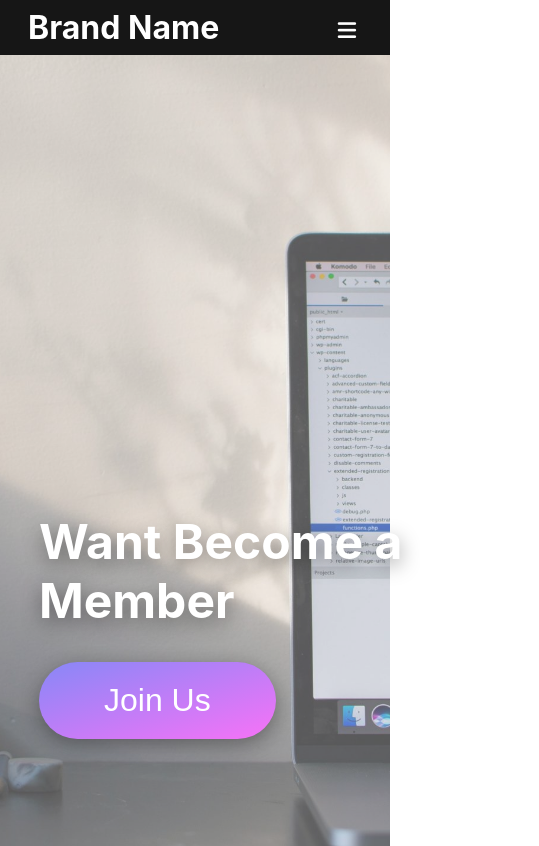
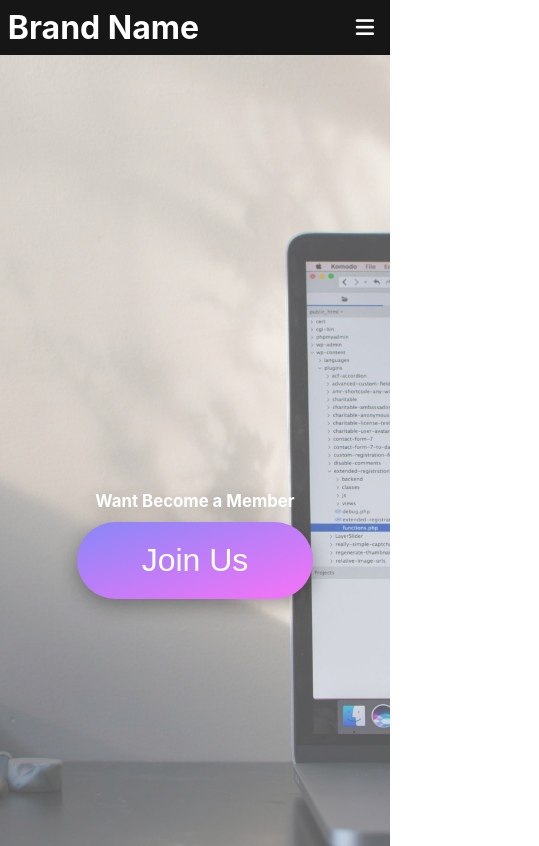
Before and after one commit to Yousuf9o5/React-First-Project, a React (Create React App) app: page / in a window 390 px wide. Shown: the top 846 px of the page, 539 px wide, since content can reach past the window. Built offline with nearby package versions, Linux system fonts and the light colour scheme.

Commit message:
add some stuff

```diff
--- a/src/App.css
+++ b/src/App.css
@@ -3,7 +3,7 @@
 * {
   -moz-box-sizing: border-box;
   -webkit-box-sizing: border-box;
-   box-sizing: border-box;
+  box-sizing: border-box;
 }
 
 body,
@@ -11,7 +11,6 @@ html {
   margin: 0px;
   padding: 0px;
   width: 100%;
-  height: 100%;
 }
 
 a {
--- a/src/App.js
+++ b/src/App.js
@@ -4,12 +4,12 @@ import Cards from "./component/Card section/Cards";
 
 import "./App.css";
 
-function App() {
+function App(x) {
   return (
     <div>
-      <Nav />
+      <Nav click={x.click} />
       <JoinSec />
-      <Cards />
+      {/* <Cards /> */}
     </div>
   );
 }
--- a/src/component/Card section/Card info.js
+++ b/src/component/Card section/Card info.js
@@ -1,6 +1,7 @@
 function CardsInfo() {
   const info = [
     {
+      id: 9,
       link: "#",
       imgadd:
         "https://th.bing.com/th/id/R.0bcd9b5bd143854c0e6e5338839452b1?rik=vQ6ZmrNYv6PW3g&pid=ImgRaw&r=0",
@@ -10,6 +11,7 @@ function CardsInfo() {
       Description: ".....",
     },
     {
+      id: 6,
       link: "#",
       imgadd:
         "https://th.bing.com/th/id/R.0bcd9b5bd143854c0e6e5338839452b1?rik=vQ6ZmrNYv6PW3g&pid=ImgRaw&r=0",
@@ -19,6 +21,7 @@ function CardsInfo() {
       Description: ".....",
     },
     {
+      id: 23,
       link: "#",
       imgadd:
         "https://th.bing.com/th/id/R.0bcd9b5bd143854c0e6e5338839452b1?rik=vQ6ZmrNYv6PW3g&pid=ImgRaw&r=0",
@@ -28,6 +31,7 @@ function CardsInfo() {
       Description: ".....",
     },
     {
+      id: 3,
       link: "#",
       imgadd:
         "https://th.bing.com/th/id/R.0bcd9b5bd143854c0e6e5338839452b1?rik=vQ6ZmrNYv6PW3g&pid=ImgRaw&r=0",
--- a/src/component/Card section/Cards.js
+++ b/src/component/Card section/Cards.js
@@ -5,6 +5,7 @@ import CardsLayout from "./Card layout";
 function mapping() {
   const info = CardsInfo().map((x) => (
     <CardsLayout
+      key={x.id}
       link={x.link}
       imgadd={x.imgadd}
       alt={x.alt}
--- a/src/component/Joining section folder/Join section css file.css
+++ b/src/component/Joining section folder/Join section css file.css
@@ -49,3 +49,22 @@
 .JoinSec .Joining-sec button:hover {
   opacity: 0.7;
 }
+
+@media (max-width: 700px) {
+  * {
+    font-size: 70%;
+  }
+  .JoinSec .Joining-sec {
+    position: absolute;
+    top: 50%;
+    text-align: center;
+    width: 100%;
+    margin: 0px;
+  }
+
+  .JoinSec .Joining-sec h1 {
+    width: 100%;
+    color: white;
+    text-shadow: rgba(0, 0, 0, 0.404) 0px 6px 20px;
+  }
+}
--- a/src/component/Nav bar folder/Nav bar css file.css
+++ b/src/component/Nav bar folder/Nav bar css file.css
@@ -1,4 +1,5 @@
 .navbar {
+  position: relative;
   background-color: #161616;
   color: white;
   display: flex;
@@ -19,22 +20,21 @@
   position: relative;
   font-size: 32px;
   font-weight: 700;
-  margin: 0.5rem;
-  left: 20px;
+  margin: 0.7rem;
 }
 
 .navigations {
-  position: relative;
   display: flex;
   margin: 0px;
   margin-left: 40px;
   padding: 0px;
+  z-index: 999;
 }
 
 .navigations li {
   position: relative;
   list-style: none;
-  font-size: 1.3rem;
+  font-size: 120%;
   margin: 0 7px;
 }
 
@@ -43,7 +43,7 @@
   font-weight: 700;
   color: white;
   display: block;
-  padding: 5px 15px;
+  padding: 10px 15px;
   border-radius: 10px;
   transition: all 0.3s ease;
 }
@@ -58,13 +58,17 @@
   align-items: center;
   justify-content: center;
 }
+.navbar button {
+  background-color: transparent;
+  border: none;
+}
 
 .navbar > .toggale {
+  display: none;
   position: absolute;
-  right: 1.5rem;
-  padding: 5px 10px;
-  align-items: center;
-  display: none;
+  right: 0px;
+  margin: 10px;
+  color: white;
 }
 
 .toggale > i {
@@ -80,59 +84,39 @@
 }
 
 @media (max-width: 1180px) {
-  .navbar {
-    width: 100%;
+  .links-section {
+    position: static;
+    background-color: #161616;
+    align-items: flex-start;
+    display: block;
   }
-
-  .links-section {
-    display: block;
-    width: 100%;
-  }
-
   .brand-name {
     display: block;
   }
-
   .navigations {
     display: none;
+    position: absolute;
+    background-color: #161616;
+    margin: 0px;
     width: 100%;
-    right: 5%;
+    font-size: 3rem;
+    padding: 10px 0px;
   }
-
-  .navigations li {
-    width: 100%;
-    height: 100%;
-    background-color: #161616;
-    border: 1px solid gray;
-    border-left: 0px;
-    border-right: 0px;
-    border-bottom: 0px;
-    flex-direction: row;
+  .navigations > li {
+    margin: 10px;
   }
-
-  .navbar div ul li a:hover {
-    background-color: transparent;
-    color: white;
+  .navigations > li > a {
+    border-bottom: 1px solid gray;
+    border-top: 1px solid gray;
+    border-radius: 0px;
+    top: -5px;
+    padding-top: 5px;
+    padding-bottom: 10px;
   }
-
-  .navigations.active {
-    display: flex;
-  }
-
-  .navbar > .toggale ~ li {
-    display: block;
-  }
-
-  .navbar > .toggale {
-    display: flex;
-    top: 15px;
-  }
-
-  .navigations li:hover {
-    background-color: #313131;
-  }
-
   .right-section-nav {
     display: none;
   }
+  .navbar > .toggale {
+    display: flex;
+  }
 }
--- a/src/component/Nav bar folder/Nav bar links info.js
+++ b/src/component/Nav bar folder/Nav bar links info.js
@@ -3,24 +3,28 @@ import "./Nav bar css file.css";
 function NavPageInfo() {
   const info = [
     {
+      id: 2,
       Cname: "Home",
       href: "#",
       iClassname: "fa-solid fa-house",
       span: "Home",
     },
     {
+      id: 5,
       Cname: "Home",
       href: "#",
       iClassname: "fa-solid fa-briefcase",
       span: "About",
     },
     {
+      id: 9,
       Cname: "Home",
       href: "#",
       iClassname: "fa-solid fa-square-poll-horizontal",
       span: "Contact",
     },
     {
+      id: 8,
       Cname: "Home",
       href: "#",
       iClassname: "fa-solid fa-address-card",
--- a/src/component/Nav bar folder/nav bar.js
+++ b/src/component/Nav bar folder/nav bar.js
@@ -1,12 +1,13 @@
-import React from "react";
 import "./Nav bar css file.css";
 import Search from "../Search section folder/Search";
 import NavLinks from "./nav links";
 import NavPageInfo from "./Nav bar links info";
+import React, { useEffect, useRef } from "react";
 
 function mapping() {
   const mapp = NavPageInfo().map((x) => (
     <NavLinks
+      key={x.id}
       Cname={x.Cname}
       href={x.href}
       iClassname={x.iClassname}
@@ -16,12 +17,35 @@ function mapping() {
 
   return mapp;
 }
-function Nav() {
+function Nav(prop) {
+  const navRef = useRef();
+
+  useEffect(() => {
+    const handleClick = (event) => {
+      const show = document.getElementById("navigation");
+      if (show.style.display === "none") {
+        show.style.display = "flex";
+      } else {
+        show.style.display = "none";
+      }
+    };
+
+    const element = navRef.current;
+
+    element.addEventListener("click", handleClick);
+
+    return () => {
+      element.removeEventListener("click", handleClick);
+    };
+  }, []);
+
   return (
-    <nav class="navbar" id="mynav">
+    <nav className="navbar" id="mynav">
       <div className="links-section">
         <div className="brand-name">Brand Name</div>
-        <ul className="navigations">{mapping()}</ul>
+        <ul className="navigations" id="navigation" ref={navRef}>
+          {mapping()}
+        </ul>
       </div>
       <div className="right-section-nav">
         <Search />
@@ -29,9 +53,11 @@ function Nav() {
           Login
         </a>
       </div>
-      <a herf="#" className="toggale">
-        <i class="fas fa-bars"></i>
-      </a>
+      <button className="toggale" id="click" ref={navRef}>
+        <a herf="#" className="toggale">
+          <i className="fas fa-bars"></i>
+        </a>
+      </button>
     </nav>
   );
 }
--- a/src/component/Search section folder/Search.js
+++ b/src/component/Search section folder/Search.js
@@ -5,7 +5,7 @@ function Search() {
   return (
     <div>
       <div className="search-bar-seaction">
-        <i class="fa-solid fa-magnifying-glass"></i>
+        <i className="fa-solid fa-magnifying-glass"></i>
         <input type="search" placeholder="Search here"></input>
       </div>
     </div>
--- a/src/index.css
+++ b/src/index.css
@@ -1,13 +1,19 @@
 body {
   margin: 0;
-  font-family: -apple-system, BlinkMacSystemFont, 'Segoe UI', 'Roboto', 'Oxygen',
-    'Ubuntu', 'Cantarell', 'Fira Sans', 'Droid Sans', 'Helvetica Neue',
+  font-family: -apple-system, BlinkMacSystemFont, "Segoe UI", "Roboto", "Oxygen",
+    "Ubuntu", "Cantarell", "Fira Sans", "Droid Sans", "Helvetica Neue",
     sans-serif;
   -webkit-font-smoothing: antialiased;
   -moz-osx-font-smoothing: grayscale;
 }
 
 code {
-  font-family: source-code-pro, Menlo, Monaco, Consolas, 'Courier New',
+  font-family: source-code-pro, Menlo, Monaco, Consolas, "Courier New",
     monospace;
 }
+
+@media (width: 900px) {
+  * {
+    font-size: 50%;
+  }
+}
```
